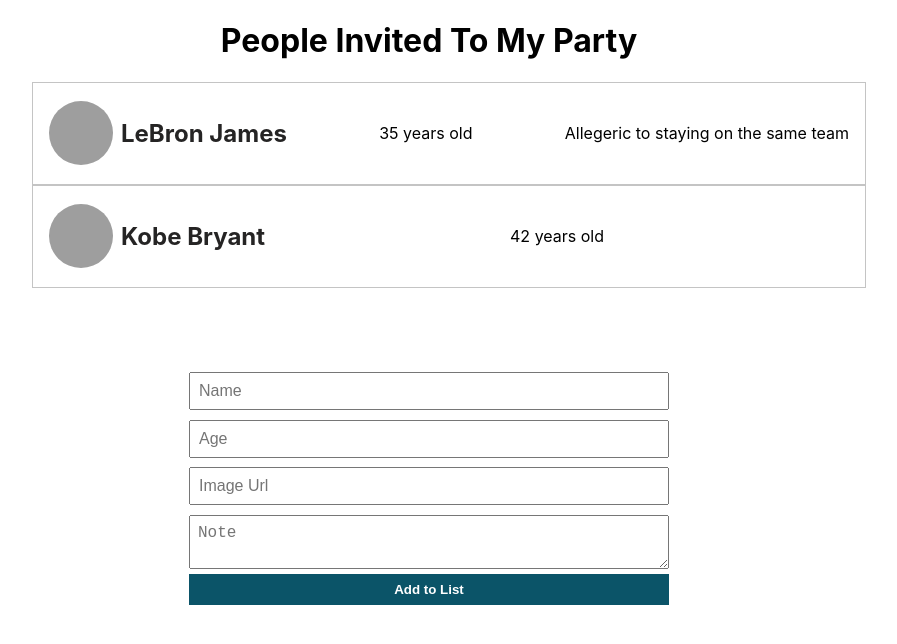
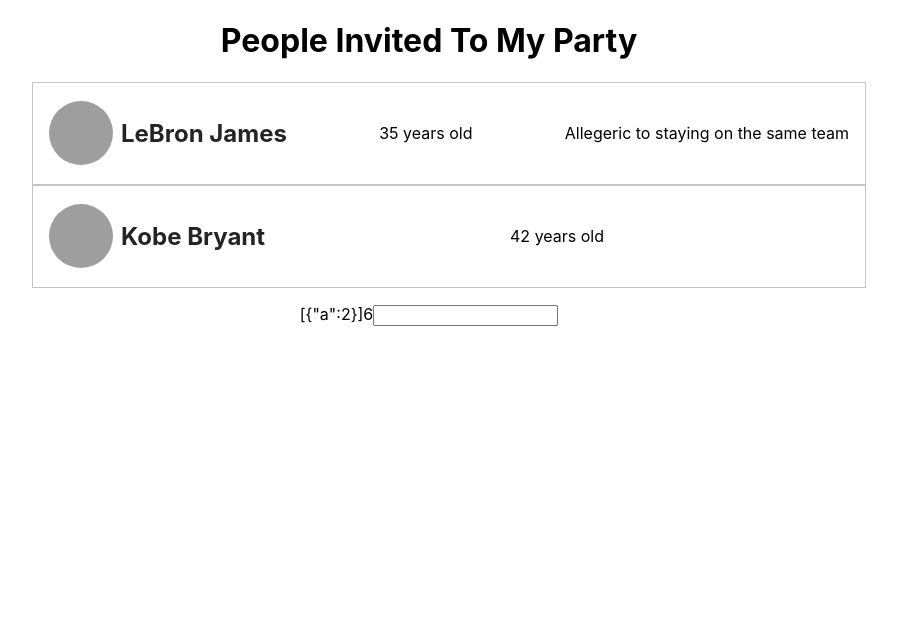
Before and after one commit to ValeedAnjum/typescript, a React (Create React App) app: page / in a window 1280 px wide. Shown: the top 644 px of the page, without its empty margins (211-1108 px from the left). Built offline with nearby package versions, Linux system fonts and the light colour scheme; grey boxes are pictures that could not be loaded.

Commit message:
how to use typescript with hooks

```diff
--- a/src/App.tsx
+++ b/src/App.tsx
@@ -1,6 +1,7 @@
-import React, {useState} from 'react';
+import {useState} from 'react';
 import AddToList from './AddToList';
 import './App.css';
+import Test from './components/test/Test';
 import List from './List';
 export interface iState {
   person:{
@@ -29,7 +30,8 @@
     <div className="App">
       <h1>People Invited To My Party</h1>
       <List person={persons} />
-      <AddToList setPeople={setPersons} people={persons}/>
+      {/* <AddToList setPeople={setPersons} people={persons}/> */}
+      <Test test={[{a:2}]} af={() => {console.log('Afyn')}}  />
     </div>
   );
 }
--- /dev/null
+++ b/src/components/test/Test.tsx
@@ -0,0 +1,27 @@
+
+import { count } from 'console';
+import React , {useRef, useState} from 'react'
+
+interface Props {
+    test:object ,
+    name?:string,
+    af:() => void
+}
+const Test:React.FC<Props> = (props) => {
+    const [count, setCount] = useState<number | string>(6);
+    const inpuRef = useRef<HTMLInputElement>(null);
+    const {test,af}  = props;
+    const incCounter = () => {
+        setCount("a");
+    }
+
+    return (
+        <div onClick={incCounter}>
+            {JSON.stringify(test)}
+            {count}
+            <input ref={inpuRef} />
+        </div>
+    )
+}
+
+export default Test
```
